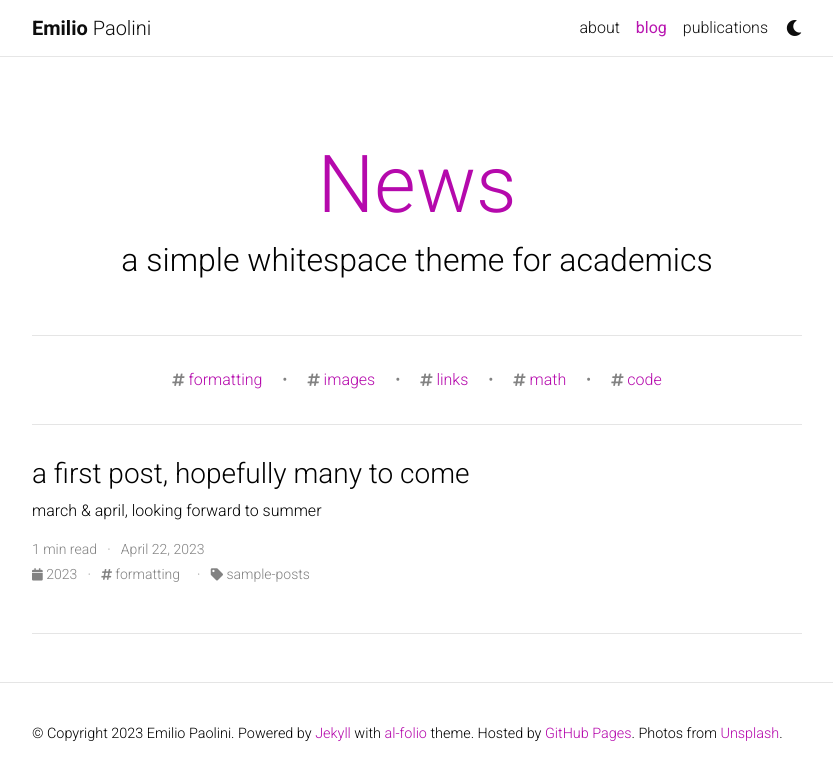
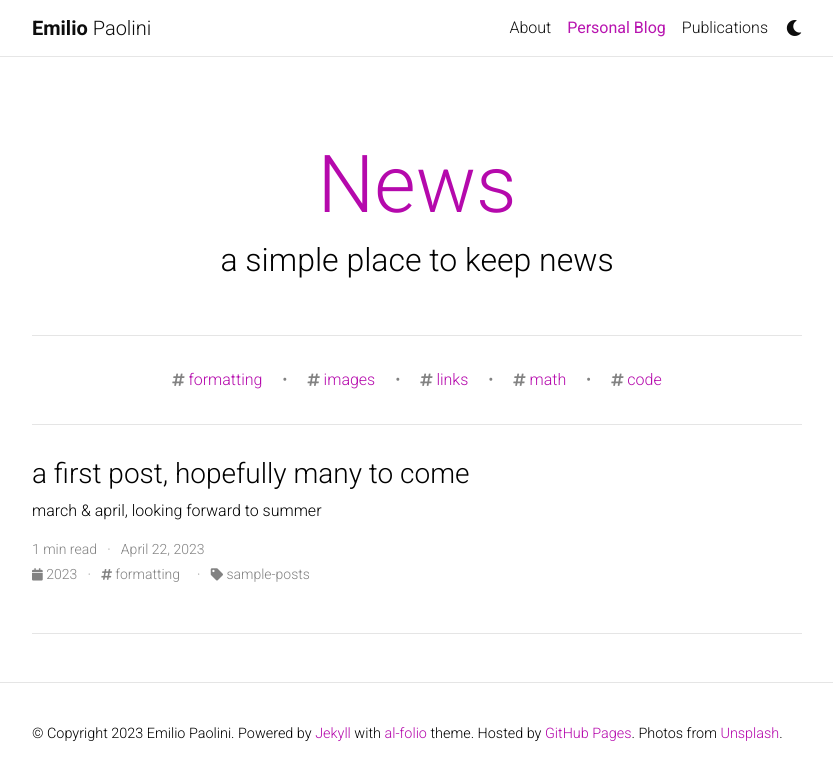
Before and after one commit to emiliopaolini/emiliopaolini.github.io, a Jekyll site: the page built from blog/index.html, in a window 1280 px wide. Shown: the top 780 px of the page, without its empty margins (223-1056 px from the left). Built offline with Jekyll 4.4.1, drawn with Linux system fonts in a browser that asks for light colours; the list of posts is cut into pages by our own code; comment, search, counter and statistics services are not loaded; a style sheet for code colours, icons or effects is not loaded.

Commit message:
Renamed sections

```diff
--- a/_config.yml
+++ b/_config.yml
@@ -121,8 +121,8 @@
 # -----------------------------------------------------------------------------
 
 blog_name: News # blog_name will be displayed in your blog page
-blog_nav_title: blog # your blog must have a title for it to be displayed in the nav bar
-blog_description: a simple whitespace theme for academics
+blog_nav_title: Personal Blog # your blog must have a title for it to be displayed in the nav bar
+blog_description: a simple place to keep news
 permalink: /blog/:year/:title/
 
 # Pagination
```
Also changed, not shown: _pages/about.md (+1 -1 lines), _pages/publications.md (+1 -1 lines).
